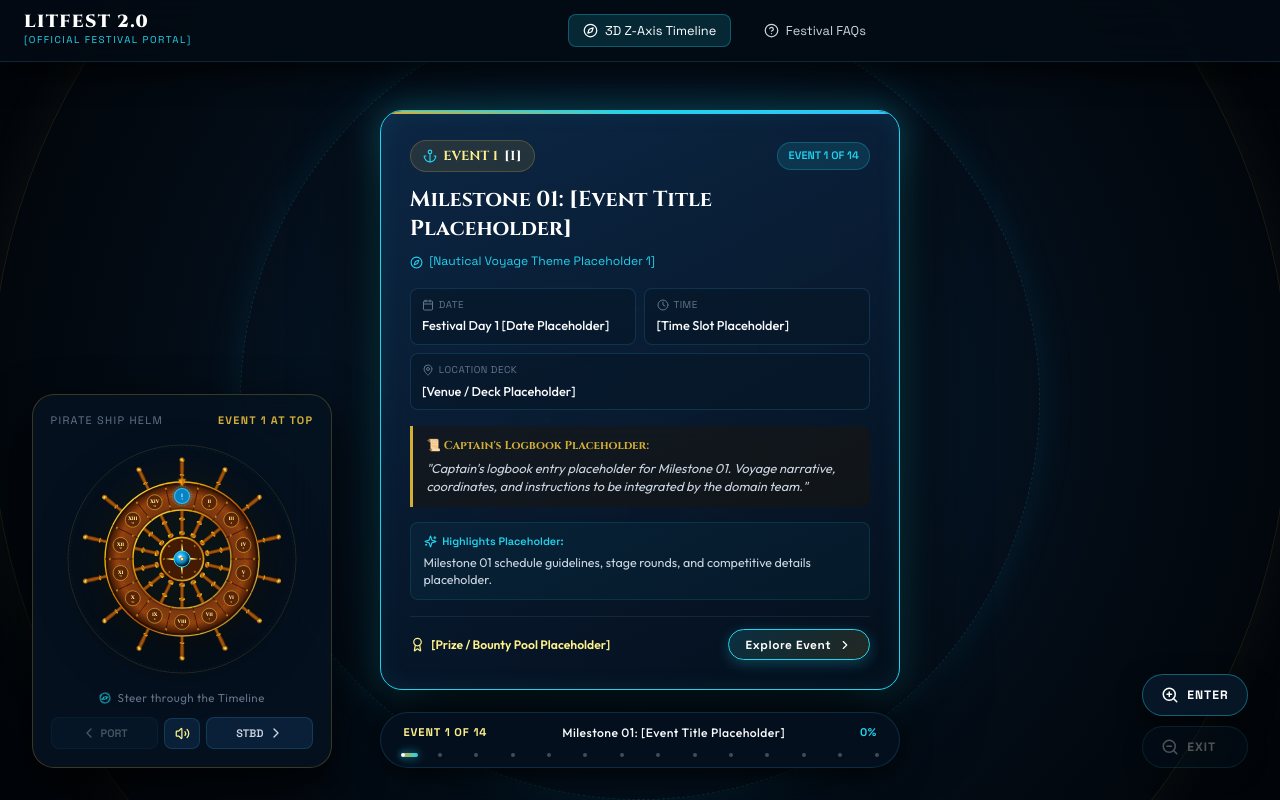
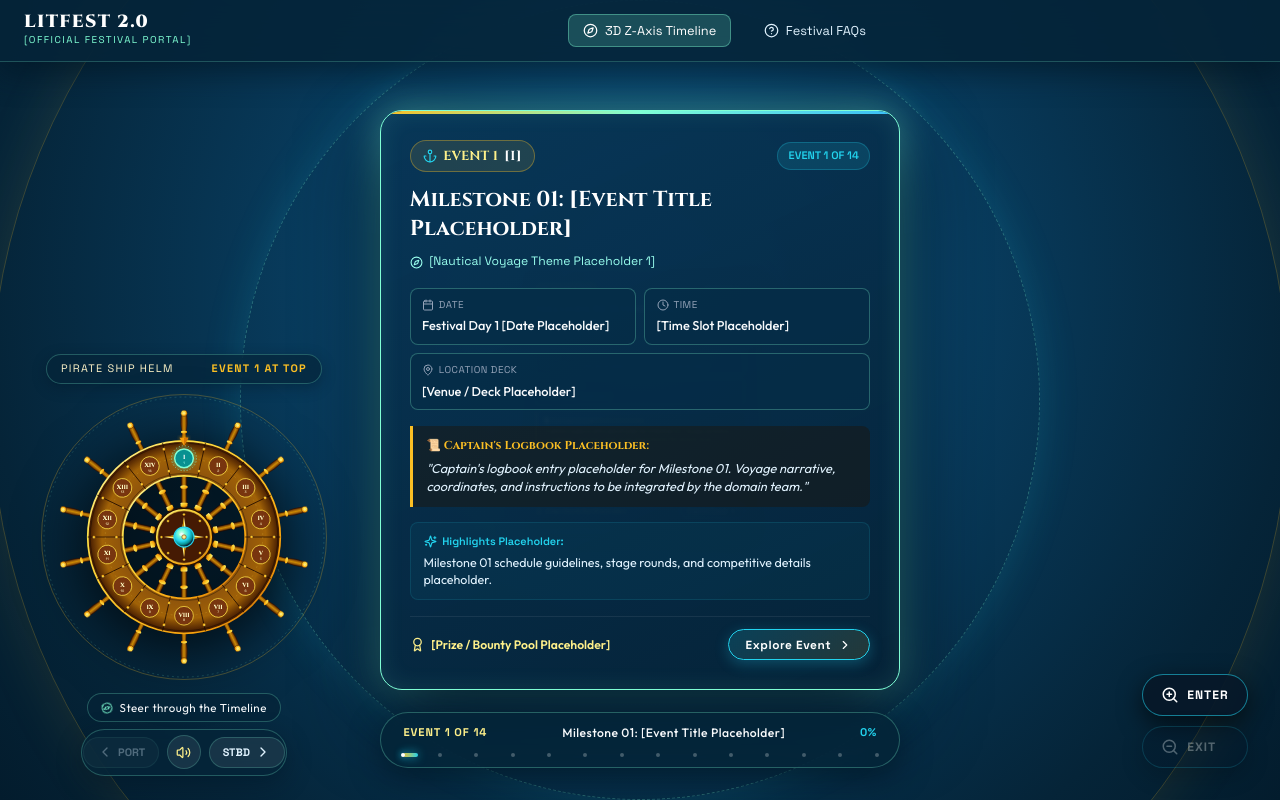
Before and after one commit to Shourya-31/LITFEST-2.0, a React (Vite) app in the folder frontend/: page / in a window 1280 px wide. Shown: the top 800 px of the page. Built offline with nearby package versions, Linux system fonts and the light colour scheme; a web font is replaced by a local one.

Commit message:
feat: unbox & enlarge steering wheel, shift color palette to summer beach vibe

```diff
--- a/frontend/package.json
+++ b/frontend/package.json
@@ -9,6 +9,7 @@
     "preview": "vite preview"
   },
   "dependencies": {
+    "framer-motion": "^14.6.0",
     "gsap": "^3.12.5",
     "lenis": "^1.3.27",
     "lucide-react": "^0.468.0",
--- a/frontend/src/features/schedule/PirateWheelSvg.tsx
+++ b/frontend/src/features/schedule/PirateWheelSvg.tsx
@@ -36,9 +36,6 @@
 
   return (
     <div className="pirate-helm-wrapper">
-      {/* Ambient Seafoam Backlight */}
-      <div className="helm-ambient-backlight" />
-
       {/* Main Vector Ship's Wheel SVG with comfortable padding (viewBox -240 to +240) */}
       <svg
         viewBox="-240 -240 480 480"
@@ -47,34 +44,35 @@
       >
         <defs>
           <radialGradient id="timberRimGrad" cx="50%" cy="50%" r="50%">
-            <stop offset="0%" stopColor="#451a03" />
-            <stop offset="65%" stopColor="#78350f" />
-            <stop offset="85%" stopColor="#92400e" />
-            <stop offset="100%" stopColor="#290e02" />
+            <stop offset="0%" stopColor="#5c2807" />
+            <stop offset="55%" stopColor="#854d0e" />
+            <stop offset="85%" stopColor="#a16207" />
+            <stop offset="100%" stopColor="#3b1401" />
           </radialGradient>
 
           <linearGradient id="spokeWoodGrad" x1="0%" y1="0%" x2="100%" y2="0%">
-            <stop offset="0%" stopColor="#351402" />
-            <stop offset="30%" stopColor="#854d0e" />
-            <stop offset="50%" stopColor="#b45309" />
-            <stop offset="70%" stopColor="#854d0e" />
-            <stop offset="100%" stopColor="#290e02" />
+            <stop offset="0%" stopColor="#451a03" />
+            <stop offset="30%" stopColor="#a16207" />
+            <stop offset="50%" stopColor="#ca8a04" />
+            <stop offset="70%" stopColor="#a16207" />
+            <stop offset="100%" stopColor="#3b1401" />
           </linearGradient>
 
           <linearGradient id="brassGoldGrad" x1="0%" y1="0%" x2="100%" y2="100%">
-            <stop offset="0%" stopColor="#fef08a" />
-            <stop offset="25%" stopColor="#eab308" />
-            <stop offset="55%" stopColor="#b45309" />
-            <stop offset="80%" stopColor="#d4af37" />
-            <stop offset="100%" stopColor="#78350f" />
+            <stop offset="0%" stopColor="#fef9c3" />
+            <stop offset="25%" stopColor="#fde047" />
+            <stop offset="55%" stopColor="#fbbf24" />
+            <stop offset="80%" stopColor="#f59e0b" />
+            <stop offset="100%" stopColor="#92400e" />
           </linearGradient>
 
-          <radialGradient id="sapphireCoreGrad" cx="40%" cy="35%" r="60%">
-            <stop offset="0%" stopColor="#e0f2fe" />
-            <stop offset="25%" stopColor="#38bdf8" />
-            <stop offset="65%" stopColor="#0284c7" />
-            <stop offset="90%" stopColor="#082f49" />
-            <stop offset="100%" stopColor="#031525" />
+          {/* Tropical Turquoise Lagoon Gem for Center Core */}
+          <radialGradient id="sapphireCoreGrad" cx="38%" cy="32%" r="65%">
+            <stop offset="0%" stopColor="#e0fdf4" />
+            <stop offset="25%" stopColor="#80ffd5" />
+            <stop offset="60%" stopColor="#22d3ee" />
+            <stop offset="85%" stopColor="#089191" />
+            <stop offset="100%" stopColor="#052438" />
           </radialGradient>
 
           <filter id="cyanGlow" x="-30%" y="-30%" width="160%" height="160%">
@@ -89,8 +87,8 @@
         </defs>
 
         {/* Outer Compass Tick Rings (Static reference) */}
-        <circle cx="0" cy="0" r="224" fill="none" stroke="rgba(56, 189, 248, 0.15)" strokeWidth="1" strokeDasharray="3 5" />
-        <circle cx="0" cy="0" r="228" fill="none" stroke="rgba(212, 175, 55, 0.25)" strokeWidth="1.2" />
+        <circle cx="0" cy="0" r="224" fill="none" stroke="rgba(128, 255, 213, 0.25)" strokeWidth="1" strokeDasharray="3 5" />
+        <circle cx="0" cy="0" r="228" fill="none" stroke="rgba(251, 191, 36, 0.35)" strokeWidth="1.2" />
 
         {/* ROTATING GROUP: Rotates smoothly by rotationDeg */}
         <g transform={`rotate(${rotationDeg})`}>
@@ -210,18 +208,18 @@
                         cy="0"
                         r="20"
                         fill="none"
-                        stroke="#38bdf8"
+                        stroke="#80ffd5"
                         strokeWidth="1.2"
                         strokeDasharray="2 3"
-                        opacity="0.8"
+                        opacity="0.85"
                       />
                       <circle
                         cx="0"
                         cy="0"
                         r="18"
                         fill="none"
-                        stroke="#22d3ee"
-                        strokeWidth="2"
+                        stroke="#2dd4bf"
+                        strokeWidth="2.2"
                         filter="url(#cyanGlow)"
                         className="active-pulse-aura"
                       />
@@ -233,9 +231,9 @@
                     cx="0"
                     cy="0"
                     r="15"
-                    fill={isActive ? '#0284c7' : '#5c2406'}
-                    stroke={isActive ? '#38bdf8' : '#d4af37'}
-                    strokeWidth={isActive ? '2.2' : '1.2'}
+                    fill={isActive ? '#089191' : '#78350f'}
+                    stroke={isActive ? '#80ffd5' : '#fde047'}
+                    strokeWidth={isActive ? '2.4' : '1.2'}
                   />
 
                   {/* Counter-Rotate Text: -angleDeg cancels spoke angle, -rotationDeg cancels wheel angle!
@@ -246,7 +244,7 @@
                       y="-1"
                       textAnchor="middle"
                       dominantBaseline="middle"
-                      fill={isActive ? '#ffffff' : '#fef08a'}
+                      fill={isActive ? '#ffffff' : '#fef9c3'}
                       fontFamily="var(--font-serif)"
                       fontSize="9.5"
                       fontWeight="800"
@@ -259,7 +257,7 @@
                       y="7.5"
                       textAnchor="middle"
                       dominantBaseline="middle"
-                      fill={isActive ? '#e0f2fe' : 'rgba(254, 240, 138, 0.75)'}
+                      fill={isActive ? '#99ffee' : 'rgba(254, 249, 195, 0.85)'}
                       fontFamily="var(--font-mono)"
                       fontSize="5.5"
                       fontWeight="600"
--- a/frontend/src/styles/app.css
+++ b/frontend/src/styles/app.css
@@ -12,11 +12,11 @@
   z-index: 100;
   padding: 0.8rem 1.5rem;
   transition: all 0.3s ease;
-  background: rgba(3, 11, 20, 0.88);
+  background: rgba(5, 36, 56, 0.88);
   backdrop-filter: blur(20px);
   -webkit-backdrop-filter: blur(20px);
-  border-bottom: 1px solid var(--border-ocean-subtle);
-  box-shadow: 0 10px 30px rgba(0, 0, 0, 0.7);
+  border-bottom: 1px solid rgba(128, 255, 213, 0.22);
+  box-shadow: 0 10px 30px rgba(2, 20, 34, 0.6);
 }
 
 .navbar-container {
@@ -38,13 +38,13 @@
   width: 36px;
   height: 36px;
   border-radius: 10px;
-  background: linear-gradient(135deg, var(--pirate-gold) 0%, var(--pirate-wood) 100%);
+  background: linear-gradient(135deg, var(--beach-turquoise) 0%, var(--beach-lagoon-teal) 100%);
   display: flex;
   align-items: center;
   justify-content: center;
-  color: #1a0800;
-  border: 1px solid var(--pirate-gold-light);
-  box-shadow: 0 0 15px rgba(212, 175, 55, 0.4);
+  color: #042438;
+  border: 1px solid var(--beach-seafoam);
+  box-shadow: 0 0 15px rgba(128, 255, 213, 0.45);
 }
 
 .brand-text {
@@ -64,7 +64,7 @@
 .brand-subtitle {
   font-family: var(--font-mono);
   font-size: 0.62rem;
-  color: var(--sea-cyan);
+  color: var(--beach-seafoam);
   letter-spacing: 0.15em;
 }
 
@@ -90,14 +90,14 @@
 }
 
 .nav-link-btn:hover {
-  color: var(--sea-cyan);
-  background: rgba(34, 211, 238, 0.08);
+  color: var(--beach-seafoam);
+  background: rgba(128, 255, 213, 0.12);
 }
 
 .nav-link-btn.active {
   color: #ffffff;
-  background: rgba(34, 211, 238, 0.15);
-  border: 1px solid rgba(34, 211, 238, 0.3);
+  background: rgba(128, 255, 213, 0.18);
+  border: 1px solid rgba(128, 255, 213, 0.38);
 }
 
 .nav-actions {
@@ -206,7 +206,7 @@
 .faq-chamber-backdrop {
   position: fixed;
   inset: 0;
-  background: rgba(2, 6, 12, 0.88);
+  background: rgba(4, 28, 45, 0.86);
   backdrop-filter: blur(28px);
   -webkit-backdrop-filter: blur(28px);
   z-index: 150;
@@ -227,10 +227,10 @@
   max-width: 1240px;
   height: 88vh;
   max-height: 88vh;
-  background: #040e1b;
-  border: 1px solid var(--border-gold-subtle);
+  background: #062b44;
+  border: 1px solid rgba(128, 255, 213, 0.3);
   border-radius: var(--radius-lg);
-  box-shadow: 0 30px 90px rgba(0, 0, 0, 0.95);
+  box-shadow: 0 30px 90px rgba(2, 18, 30, 0.9);
   display: flex;
   flex-direction: column;
   overflow: hidden;
@@ -249,8 +249,8 @@
   align-items: center;
   justify-content: space-between;
   padding: 1.1rem 1.8rem;
-  background: rgba(7, 24, 41, 0.95);
-  border-bottom: 1px solid var(--border-ocean-subtle);
+  background: rgba(8, 48, 75, 0.95);
+  border-bottom: 1px solid rgba(128, 255, 213, 0.2);
   flex-shrink: 0;
 }
 
@@ -265,7 +265,7 @@
 }
 
 .modal-compass {
-  color: var(--sea-cyan);
+  color: var(--beach-seafoam);
 }
 
 .faq-modal-close-btn {
@@ -285,9 +285,9 @@
 }
 
 .faq-modal-close-btn:hover {
-  background: var(--sea-cyan);
-  color: #02070e;
-  border-color: var(--sea-cyan);
+  background: var(--beach-seafoam);
+  color: #042438;
+  border-color: var(--beach-seafoam);
 }
 
 .faq-chamber-scroll-body {
@@ -308,18 +308,18 @@
 }
 
 .faq-chamber-scroll-body::-webkit-scrollbar-track {
-  background: rgba(3, 11, 20, 0.9);
-  border-left: 1px solid var(--border-ocean-subtle);
+  background: #052438;
+  border-left: 1px solid rgba(128, 255, 213, 0.15);
 }
 
 .faq-chamber-scroll-body::-webkit-scrollbar-thumb {
-  background: linear-gradient(180deg, var(--pirate-gold) 0%, var(--sea-cyan) 100%);
+  background: linear-gradient(180deg, var(--pirate-gold) 0%, var(--beach-seafoam) 100%);
   border-radius: var(--radius-pill);
-  border: 2px solid rgba(3, 11, 20, 0.9);
+  border: 2px solid #052438;
 }
 
 .faq-chamber-scroll-body::-webkit-scrollbar-thumb:hover {
-  background: var(--sea-cyan);
+  background: var(--beach-seafoam);
 }
 
 @media (max-width: 900px) {
--- a/frontend/src/styles/theme.css
+++ b/frontend/src/styles/theme.css
@@ -1,52 +1,76 @@
 /* ==========================================================================
    LITFEST 2.0 DESIGN SYSTEM & THEME TOKENS
-   Theme: High-Seas Pirate Odyssey & Deep Oceanic Water Aesthetic
+   Theme: High-Seas Pirate Odyssey & Sun-Drenched Summer Beach Vibe
    ========================================================================== */
 
 :root {
-  /* Oceanic Color Palette */
-  --sea-abyss: #030b14;
-  --sea-deep: #071829;
-  --sea-mid: #0d2847;
-  --sea-surface: #103459;
-  --sea-foam: #38bdf8;
+  /* Summer Beach & Tropical Coastal Lagoon Palette */
+  --beach-ocean-deep: #052438;
+  --beach-ocean-azure: #083c5e;
+  --beach-lagoon-teal: #089191;
+  --beach-lagoon-mid: #0b4e78;
+  --beach-turquoise: #2dd4bf;
+  --beach-seafoam: #80ffd5;
+  --beach-water-shallow: #99ffee;
+  --beach-cyan: #22d3ee;
+  --beach-sky: #38bdf8;
+  --beach-coral: #fb7185;
+  --beach-sunset: #fb923c;
+
+  /* Golden Beach Sand & Sunlit Coastal Timber */
+  --beach-sand-light: #fef9c3;
+  --beach-sand: #fef08a;
+  --beach-sand-gold: #fde047;
+  --beach-sun-gold: #fbbf24;
+  --beach-sun-amber: #f59e0b;
+  --beach-driftwood: #92400e;
+  --beach-driftwood-dark: #5c2807;
+  --beach-teak: #78350f;
+
+  /* System Color Mappings with Summer Beach Vibrance */
+  --sea-abyss: #052438;
+  --sea-deep: #083c5e;
+  --sea-mid: #0b4e78;
+  --sea-surface: #0e6396;
+  --sea-foam: #80ffd5;
   --sea-cyan: #22d3ee;
-  --sea-teal: #14b8a6;
-  --sea-emerald: #10b981;
-  --sea-mist: rgba(56, 189, 248, 0.12);
+  --sea-teal: #2dd4bf;
+  --sea-emerald: #34d399;
+  --sea-mist: rgba(128, 255, 213, 0.18);
 
-  /* Pirate Brass, Gold & Weathered Timber */
-  --pirate-gold: #d4af37;
+  /* Pirate Brass, Sand Gold & Sun-Warmed Teak */
+  --pirate-gold: #fbbf24;
   --pirate-gold-glow: #f59e0b;
   --pirate-gold-light: #fef08a;
-  --pirate-bronze: #b45309;
-  --pirate-wood: #78350f;
-  --pirate-wood-dark: #451a03;
-  --pirate-copper: #ca8a04;
+  --pirate-bronze: #d97706;
+  --pirate-wood: #854d0e;
+  --pirate-wood-dark: #5c2807;
+  --pirate-copper: #ea580c;
 
   /* Typography Colors */
   --text-primary: #f8fafc;
-  --text-secondary: #cbd5e1;
-  --text-muted: #64748b;
+  --text-secondary: #e0f2fe;
+  --text-muted: #94a3b8;
   --text-gold: #fde047;
   --text-cyan: #67e8f9;
+  --text-sand: #fef3c7;
 
-  /* Glassmorphism & Borders */
-  --bg-glass-ocean: rgba(7, 24, 41, 0.78);
-  --bg-glass-card: rgba(13, 40, 71, 0.65);
-  --bg-glass-highlight: rgba(34, 211, 238, 0.08);
-  --border-ocean-subtle: rgba(56, 189, 248, 0.16);
-  --border-ocean-glow: rgba(34, 211, 238, 0.4);
-  --border-gold-subtle: rgba(212, 175, 55, 0.25);
-  --border-gold-strong: rgba(245, 158, 11, 0.6);
+  /* Glassmorphism & Sunlit Coastal Borders */
+  --bg-glass-ocean: rgba(6, 44, 71, 0.82);
+  --bg-glass-card: rgba(8, 54, 87, 0.75);
+  --bg-glass-highlight: rgba(128, 255, 213, 0.12);
+  --border-ocean-subtle: rgba(128, 255, 213, 0.28);
+  --border-ocean-glow: rgba(34, 211, 238, 0.55);
+  --border-gold-subtle: rgba(251, 191, 36, 0.35);
+  --border-gold-strong: rgba(245, 158, 11, 0.75);
 
-  /* Shadows & Glows */
-  --shadow-ocean-sm: 0 4px 14px rgba(0, 0, 0, 0.5);
-  --shadow-ocean-lg: 0 20px 50px rgba(2, 6, 23, 0.85);
-  --glow-cyan-sm: 0 0 15px rgba(34, 211, 238, 0.35);
-  --glow-cyan-lg: 0 0 35px rgba(34, 211, 238, 0.65);
-  --glow-gold-sm: 0 0 16px rgba(245, 158, 11, 0.4);
-  --glow-gold-lg: 0 0 36px rgba(212, 175, 55, 0.6);
+  /* Shadows & Radiant Beach Glows */
+  --shadow-ocean-sm: 0 4px 14px rgba(2, 20, 34, 0.5);
+  --shadow-ocean-lg: 0 20px 50px rgba(2, 18, 30, 0.85);
+  --glow-cyan-sm: 0 0 16px rgba(34, 211, 238, 0.45);
+  --glow-cyan-lg: 0 0 38px rgba(128, 255, 213, 0.7);
+  --glow-gold-sm: 0 0 16px rgba(251, 191, 36, 0.45);
+  --glow-gold-lg: 0 0 38px rgba(245, 158, 11, 0.65);
 
   /* Fonts */
   --font-serif: 'Cinzel', serif, Georgia;
@@ -76,35 +100,37 @@
 
 body {
   font-family: var(--font-sans);
-  background-color: var(--sea-abyss);
+  background-color: var(--beach-ocean-deep);
   color: var(--text-primary);
   line-height: 1.6;
   overflow-x: hidden;
   background-image:
-    radial-gradient(circle at 15% 20%, rgba(13, 40, 71, 0.6) 0%, transparent 45%),
-    radial-gradient(circle at 85% 60%, rgba(6, 182, 212, 0.12) 0%, transparent 50%),
-    radial-gradient(circle at 50% 90%, rgba(20, 184, 166, 0.08) 0%, transparent 60%);
+    radial-gradient(circle at 18% 22%, rgba(128, 255, 213, 0.22) 0%, transparent 45%),
+    radial-gradient(circle at 82% 18%, rgba(254, 240, 138, 0.16) 0%, transparent 40%),
+    radial-gradient(circle at 50% 85%, rgba(8, 145, 145, 0.28) 0%, transparent 55%),
+    radial-gradient(circle at 85% 75%, rgba(14, 165, 233, 0.25) 0%, transparent 50%),
+    radial-gradient(circle at 50% 30%, #083c5e 0%, #052438 100%);
   background-attachment: fixed;
 }
 
-/* Custom Scrollbar with Oceanic Glow */
+/* Custom Scrollbar with Summer Beach Lagoon Glow */
 ::-webkit-scrollbar {
   width: 9px;
   height: 9px;
 }
 
 ::-webkit-scrollbar-track {
-  background: var(--sea-abyss);
+  background: var(--beach-ocean-deep);
 }
 
 ::-webkit-scrollbar-thumb {
-  background: linear-gradient(180deg, var(--pirate-gold) 0%, var(--sea-cyan) 100%);
+  background: linear-gradient(180deg, var(--pirate-gold) 0%, var(--beach-seafoam) 100%);
   border-radius: var(--radius-pill);
-  border: 2px solid var(--sea-abyss);
+  border: 2px solid var(--beach-ocean-deep);
 }
 
 ::-webkit-scrollbar-thumb:hover {
-  background: var(--sea-cyan);
+  background: var(--beach-seafoam);
 }
 
 /* Interactive helper */
--- a/frontend/src/styles/timeline.css
+++ b/frontend/src/styles/timeline.css
@@ -8,7 +8,7 @@
   width: 100vw;
   height: 100vh;
   overflow: hidden;
-  background: radial-gradient(circle at 50% 50%, #082038 0%, #030b14 65%, #010408 100%);
+  background: radial-gradient(circle at 50% 35%, #0e5c8a 0%, #083c5e 40%, #052438 80%, #031c2d 100%);
   user-select: none;
   touch-action: none;
 }
@@ -40,8 +40,8 @@
   height: 800px;
   margin-top: -400px;
   margin-left: -400px;
-  border: 1.5px dashed rgba(56, 189, 248, 0.16);
-  box-shadow: 0 0 40px rgba(34, 211, 238, 0.08);
+  border: 1.5px dashed rgba(128, 255, 213, 0.28);
+  box-shadow: 0 0 40px rgba(34, 211, 238, 0.15);
 }
 
 .ring-2 {
@@ -49,8 +49,8 @@
   height: 1300px;
   margin-top: -650px;
   margin-left: -650px;
-  border: 1.5px solid rgba(212, 175, 55, 0.12);
-  box-shadow: 0 0 60px rgba(212, 175, 55, 0.06);
+  border: 1.5px solid rgba(251, 191, 36, 0.22);
+  box-shadow: 0 0 60px rgba(251, 191, 36, 0.1);
 }
 
 .ring-3 {
@@ -58,7 +58,7 @@
   height: 1800px;
   margin-top: -900px;
   margin-left: -900px;
-  border: 2px dashed rgba(34, 211, 238, 0.08);
+  border: 2px dashed rgba(153, 255, 238, 0.16);
 }
 
 /* ==========================================================================
@@ -103,19 +103,19 @@
 }
 
 .z-checkpoint-card {
-  background: linear-gradient(155deg, rgba(13, 40, 71, 0.94) 0%, rgba(4, 15, 28, 0.98) 100%);
+  background: linear-gradient(155deg, rgba(8, 54, 87, 0.94) 0%, rgba(5, 34, 55, 0.97) 100%);
   border: 1px solid var(--border-ocean-subtle);
   border-radius: var(--radius-lg);
   padding: 1.8rem;
-  box-shadow: 0 25px 60px rgba(0, 0, 0, 0.85), inset 0 1px 0 rgba(255, 255, 255, 0.1);
+  box-shadow: 0 25px 60px rgba(2, 20, 34, 0.8), inset 0 1px 0 rgba(255, 255, 255, 0.15);
   position: relative;
   overflow: hidden;
   transition: border-color 0.3s ease, box-shadow 0.3s ease;
 }
 
 .z-milestone-checkpoint-plane.is-active-checkpoint .z-checkpoint-card {
-  border-color: var(--sea-cyan);
-  box-shadow: 0 30px 80px rgba(0, 0, 0, 0.92), 0 0 35px rgba(34, 211, 238, 0.4), inset 0 0 25px rgba(34, 211, 238, 0.08);
+  border-color: var(--beach-seafoam);
+  box-shadow: 0 30px 80px rgba(2, 20, 34, 0.88), 0 0 35px rgba(128, 255, 213, 0.45), inset 0 0 25px rgba(128, 255, 213, 0.1);
 }
 
 .z-milestone-checkpoint-plane.is-active-checkpoint .z-checkpoint-card::before {
@@ -125,7 +125,7 @@
   left: 0;
   right: 0;
   height: 3px;
-  background: linear-gradient(90deg, var(--pirate-gold), var(--sea-cyan), var(--sea-foam));
+  background: linear-gradient(90deg, var(--pirate-gold), var(--beach-seafoam), var(--beach-sky));
 }
 
 /* Card Header */
@@ -186,7 +186,7 @@
   align-items: center;
   gap: 0.4rem;
   font-size: 0.76rem;
-  color: var(--sea-cyan);
+  color: var(--beach-water-shallow);
   font-family: var(--font-mono);
   margin-bottom: 1rem;
 }
@@ -200,7 +200,7 @@
 }
 
 .meta-tile {
-  background: rgba(7, 24, 41, 0.65);
+  background: rgba(6, 44, 71, 0.75);
   border: 1px solid var(--border-ocean-subtle);
   border-radius: var(--radius-sm);
   padding: 0.5rem 0.7rem;
@@ -346,36 +346,42 @@
 }
 
 /* ==========================================================================
-   BOTTOM LEFT: PIRATE SHIP HELM DOCK (CONTAINED WITHIN BOUNDARY)
+   BOTTOM LEFT: PIRATE SHIP HELM (UNBOXED & FLOATING, NO CARD BACKGROUND)
    ========================================================================== */
 .z-hud-helm-dock {
   position: absolute;
-  bottom: 2rem;
-  left: 2rem;
-  width: 300px;
-  background: rgba(5, 17, 31, 0.94);
-  border: 1px solid var(--border-gold-subtle);
-  border-radius: var(--radius-lg);
-  padding: 1.1rem;
-  backdrop-filter: blur(24px);
-  -webkit-backdrop-filter: blur(24px);
-  box-shadow: 0 20px 50px rgba(0, 0, 0, 0.88);
+  bottom: 1.5rem;
+  left: 1.5rem;
+  width: 320px;
+  background: transparent;
+  border: none;
+  box-shadow: none;
+  backdrop-filter: none;
+  -webkit-backdrop-filter: none;
+  padding: 0;
   pointer-events: auto;
   display: flex;
   flex-direction: column;
   align-items: center;
-  overflow: hidden;
+  overflow: visible;
 }
 
 .helm-dock-header {
   display: flex;
   justify-content: space-between;
-  width: 100%;
+  width: 86%;
   font-family: var(--font-mono);
   font-size: 0.68rem;
   letter-spacing: 0.12em;
-  color: var(--text-muted);
-  margin-bottom: 0.4rem;
+  color: var(--text-sand);
+  background: rgba(5, 36, 56, 0.65);
+  backdrop-filter: blur(12px);
+  -webkit-backdrop-filter: blur(12px);
+  border: 1px solid rgba(128, 255, 213, 0.25);
+  border-radius: var(--radius-pill);
+  padding: 0.35rem 0.85rem;
+  margin-bottom: 0.2rem;
+  box-shadow: 0 4px 14px rgba(2, 20, 34, 0.35);
 }
 
 .dock-sub {
@@ -383,14 +389,15 @@
   font-weight: 700;
 }
 
+/* Enlarged 300px x 300px Steering Wheel */
 .helm-dock-wheel-wrap {
-  width: 240px;
-  height: 240px;
+  width: 300px;
+  height: 300px;
   display: flex;
   align-items: center;
   justify-content: center;
   position: relative;
-  margin: 0.2rem auto;
+  margin: 0 auto;
   cursor: grab;
   touch-action: none;
   user-select: none;
@@ -403,11 +410,11 @@
 }
 
 .z-hud-helm-dock.is-steering {
-  border-color: rgba(34, 211, 238, 0.65);
-  box-shadow: 0 0 30px rgba(34, 211, 238, 0.25), 0 20px 50px rgba(0, 0, 0, 0.95);
+  border: none;
+  box-shadow: none;
 }
 
-/* Contained within dock */
+/* Floating Helm Wrapper */
 .pirate-helm-wrapper {
   position: relative;
   width: 100%;
@@ -418,13 +425,7 @@
 }
 
 .helm-ambient-backlight {
-  position: absolute;
-  width: 180px;
-  height: 180px;
-  border-radius: 50%;
-  background: radial-gradient(circle, rgba(34, 211, 238, 0.2) 0%, rgba(212, 175, 55, 0.12) 50%, transparent 70%);
-  filter: blur(18px);
-  pointer-events: none;
+  display: none;
 }
 
 .pirate-helm-svg {
@@ -454,18 +455,23 @@
   font-family: var(--font-sans);
   font-size: 0.72rem;
   letter-spacing: 0.04em;
-  color: var(--text-muted);
-  margin-top: 0.4rem;
-  margin-bottom: 0.1rem;
+  color: var(--text-primary);
+  background: rgba(5, 36, 56, 0.6);
+  backdrop-filter: blur(10px);
+  -webkit-backdrop-filter: blur(10px);
+  border: 1px solid rgba(128, 255, 213, 0.25);
+  border-radius: var(--radius-pill);
+  padding: 0.28rem 0.85rem;
+  margin-top: 0.35rem;
+  margin-bottom: 0.4rem;
   display: inline-flex;
   align-items: center;
   gap: 0.4rem;
   pointer-events: none;
-  transition: color 0.3s ease;
 }
 
 .hint-compass-icon {
-  color: var(--sea-cyan);
+  color: var(--beach-seafoam);
   animation: rotateCompass 12s linear infinite;
 }
 
@@ -478,32 +484,39 @@
 .helm-dock-controls {
   display: flex;
   align-items: center;
-  justify-content: space-between;
-  width: 100%;
-  gap: 0.4rem;
-  margin-top: 0.5rem;
+  justify-content: center;
+  width: auto;
+  gap: 0.5rem;
+  background: rgba(5, 36, 56, 0.75);
+  backdrop-filter: blur(14px);
+  -webkit-backdrop-filter: blur(14px);
+  border: 1px solid rgba(128, 255, 213, 0.25);
+  border-radius: var(--radius-pill);
+  padding: 0.35rem 0.65rem;
+  box-shadow: 0 8px 24px rgba(2, 20, 34, 0.4);
 }
 
 .dock-ctrl-btn {
-  flex: 1;
   display: flex;
   align-items: center;
   justify-content: center;
-  gap: 0.25rem;
-  background: rgba(13, 40, 71, 0.7);
-  border: 1px solid var(--border-ocean-subtle);
-  border-radius: var(--radius-sm);
+  gap: 0.3rem;
+  background: rgba(255, 255, 255, 0.08);
+  border: 1px solid rgba(128, 255, 213, 0.2);
+  border-radius: var(--radius-pill);
   color: var(--text-secondary);
   font-family: var(--font-mono);
   font-size: 0.68rem;
-  font-weight: 600;
-  padding: 0.45rem 0.5rem;
+  font-weight: 700;
+  padding: 0.42rem 0.8rem;
   cursor: pointer;
   transition: all 0.2s ease;
 }
 
 .dock-ctrl-btn.sound-btn {
-  flex: 0 0 36px;
+  flex: 0 0 34px;
+  height: 34px;
+  padding: 0;
   color: var(--pirate-gold-light);
 }
 
@@ -513,9 +526,9 @@
 }
 
 .dock-ctrl-btn:not(:disabled):hover {
-  background: rgba(34, 211, 238, 0.15);
-  border-color: var(--sea-cyan);
-  color: #ffffff;
+  background: var(--beach-seafoam);
+  border-color: var(--beach-seafoam);
+  color: #042438;
 }
 
 /* ==========================================================================
@@ -569,22 +582,22 @@
   display: flex;
   flex-direction: column;
   gap: 0.45rem;
-  width: min(520px, calc(100vw - 360px));
-  background: rgba(5, 17, 31, 0.88);
-  border: 1px solid var(--border-ocean-subtle);
+  width: min(520px, calc(100vw - 380px));
+  background: rgba(5, 36, 56, 0.78);
+  border: 1px solid rgba(128, 255, 213, 0.28);
   border-radius: var(--radius-pill);
   padding: 0.6rem 1.4rem;
   backdrop-filter: blur(20px);
   -webkit-backdrop-filter: blur(20px);
   pointer-events: auto;
-  box-shadow: 0 10px 30px rgba(0, 0, 0, 0.7);
+  box-shadow: 0 10px 30px rgba(2, 20, 34, 0.6);
   margin-bottom: 0.5rem;
   transition: all 0.25s ease;
 }
 
 .z-minimal-progress-dock:hover {
   border-color: var(--border-ocean-glow);
-  box-shadow: 0 12px 35px rgba(0, 0, 0, 0.85), 0 0 20px rgba(34, 211, 238, 0.2);
+  box-shadow: 0 12px 35px rgba(2, 20, 34, 0.75), 0 0 20px rgba(128, 255, 213, 0.25);
 }
 
 .minimal-progress-meta {
@@ -669,14 +682,17 @@
 @media (max-width: 900px) {
   .z-hud-helm-dock {
     width: 220px;
-    bottom: 5.5rem;
-    left: 1rem;
-    padding: 0.6rem;
+    bottom: 4.8rem;
+    left: 0.5rem;
+    background: transparent;
+    border: none;
+    box-shadow: none;
+    padding: 0;
   }
 
   .helm-dock-wheel-wrap {
-    width: 170px;
-    height: 170px;
+    width: 210px;
+    height: 210px;
   }
 
   .z-hud-zoom-controls {
```
Also changed, not shown: frontend/src/styles/faq.css (+35 -35 lines), 1 other file (tests, documents, lock files or other folders).
